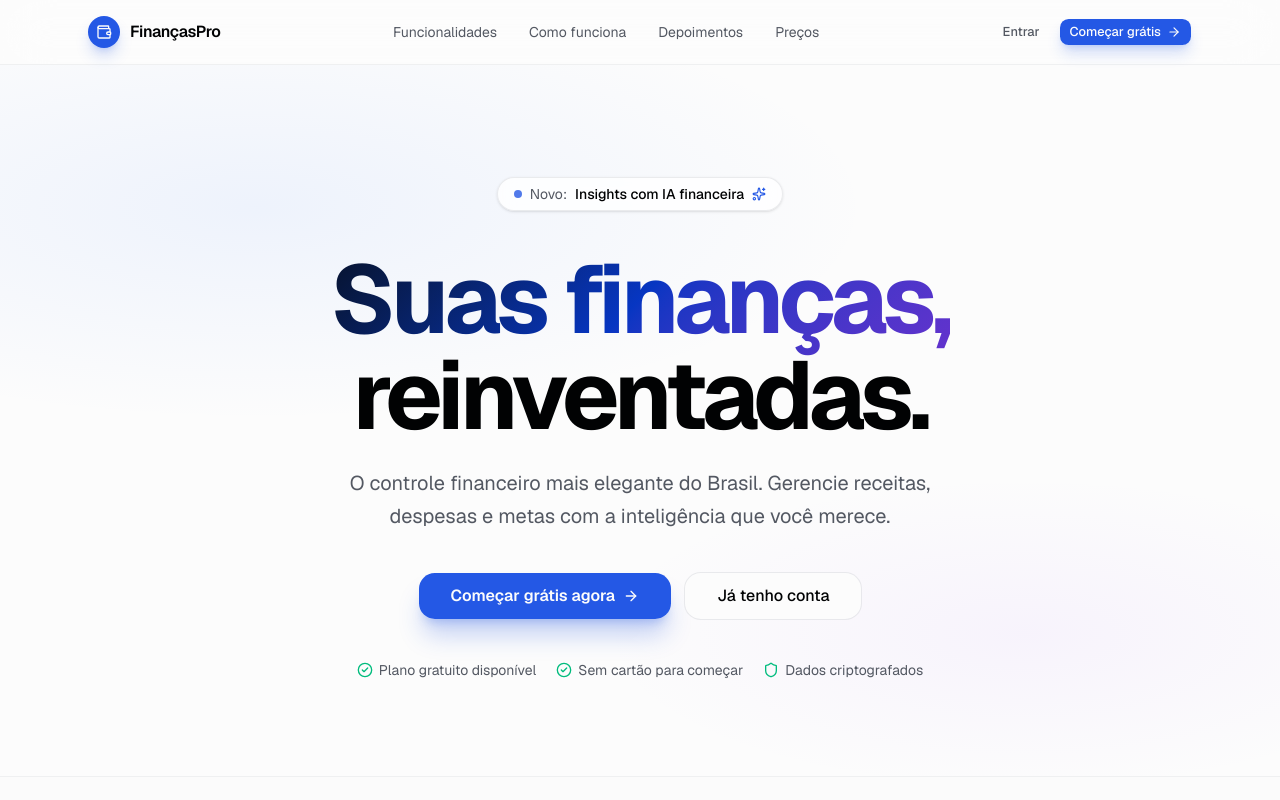
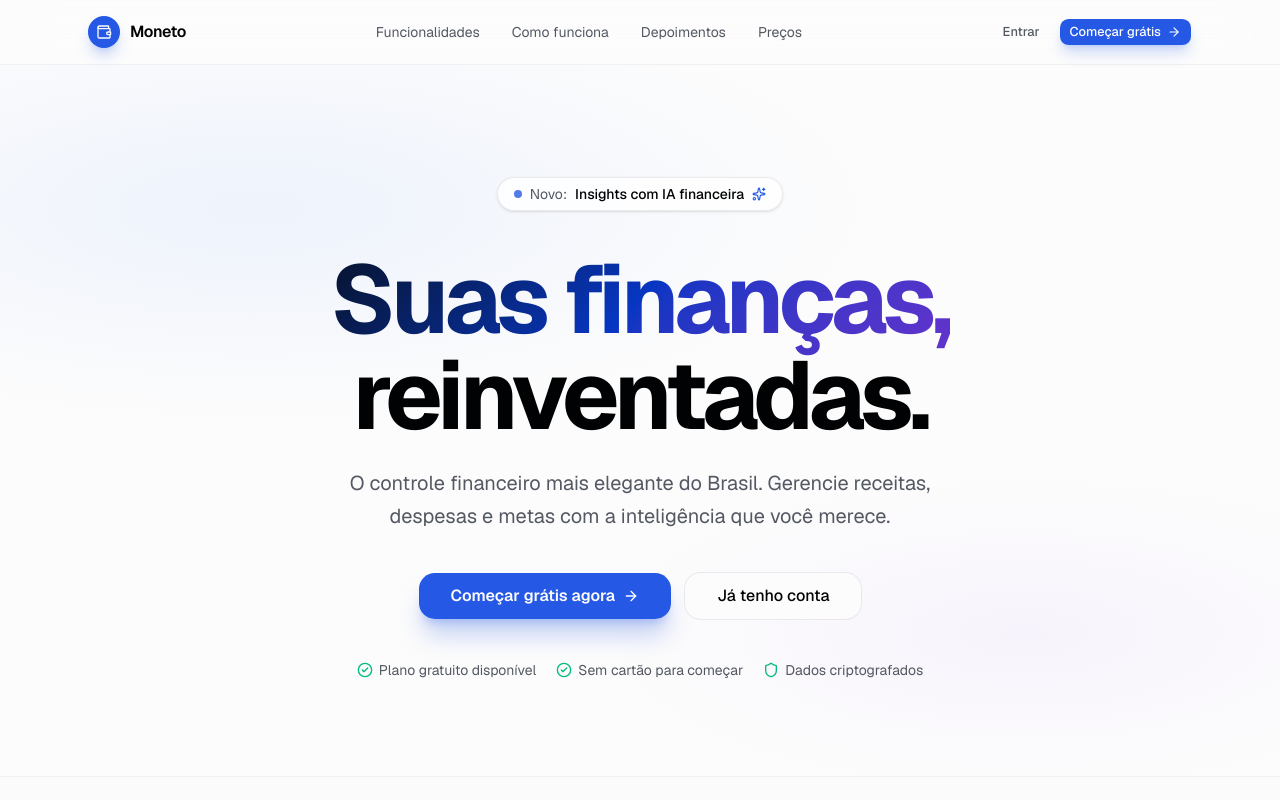
Before and after one commit to Andrew-mfa/appfinanceiro, a Next.js app: page / in a window 1280 px wide. Shown: the top 800 px of the page. Built offline with nearby package versions, Linux system fonts and the light colour scheme.

Commit message:
rebrand: rename FinançasPro to Moneto across entire codebase

```diff
--- a/app/layout.tsx
+++ b/app/layout.tsx
@@ -14,20 +14,20 @@ const geistMono = Geist_Mono({
 })
 
 export const metadata: Metadata = {
-  title: 'FinançasPro — Gestão Financeira Pessoal com IA',
+  title: 'Moneto — Gestão Financeira Pessoal com IA',
   description: 'O controle financeiro mais elegante do Brasil. Gerencie receitas, despesas e metas com inteligência artificial. Comece grátis.',
   metadataBase: new URL('https://appfinanceiro-kappa.vercel.app'),
   openGraph: {
-    title: 'FinançasPro — Gestão Financeira com IA',
+    title: 'Moneto — Gestão Financeira com IA',
     description: 'Controle suas finanças com um dashboard bonito, insights de IA e relatórios automáticos. Plano gratuito disponível.',
     url: 'https://appfinanceiro-kappa.vercel.app',
-    siteName: 'FinançasPro',
+    siteName: 'Moneto',
     locale: 'pt_BR',
     type: 'website',
   },
   twitter: {
     card: 'summary_large_image',
-    title: 'FinançasPro — Gestão Financeira com IA',
+    title: 'Moneto — Gestão Financeira com IA',
     description: 'Controle suas finanças com dashboard bonito e insights de IA. Comece grátis.',
   },
   keywords: ['finanças pessoais', 'controle financeiro', 'gestão financeira', 'app financeiro', 'dashboard financeiro', 'IA financeira'],
--- a/app/login/page.tsx
+++ b/app/login/page.tsx
@@ -59,7 +59,7 @@ export default function LoginPage() {
             <div className="w-9 h-9 rounded-xl bg-primary flex items-center justify-center shadow-lg shadow-primary/30">
               <Wallet className="w-4.5 h-4.5 text-primary-foreground" />
             </div>
-            <span className="font-bold text-white text-lg">FinançasPro</span>
+            <span className="font-bold text-white text-lg">Moneto</span>
           </Link>
 
           {/* Content */}
@@ -111,7 +111,7 @@ export default function LoginPage() {
           <div className="w-8 h-8 rounded-xl bg-primary flex items-center justify-center shadow-md shadow-primary/25">
             <Wallet className="w-4 h-4 text-primary-foreground" />
           </div>
-          <span className="font-bold">FinançasPro</span>
+          <span className="font-bold">Moneto</span>
         </div>
 
         <div className="w-full max-w-sm">
--- a/app/page.tsx
+++ b/app/page.tsx
@@ -132,7 +132,7 @@ export default function LandingPage() {
             <div className="w-8 h-8 rounded-xl bg-primary flex items-center justify-center shadow-lg shadow-primary/25">
               <Wallet className="w-4 h-4 text-primary-foreground" />
             </div>
-            <span className="font-semibold text-base tracking-tight">FinançasPro</span>
+            <span className="font-semibold text-base tracking-tight">Moneto</span>
           </div>
           <nav className="hidden md:flex items-center gap-8 text-sm text-muted-foreground">
             <a href="#features" className="hover:text-foreground transition-colors">Funcionalidades</a>
@@ -514,7 +514,7 @@ export default function LandingPage() {
               <div className="w-7 h-7 rounded-lg bg-primary flex items-center justify-center shadow-sm">
                 <Wallet className="w-3.5 h-3.5 text-primary-foreground" />
               </div>
-              <span className="font-semibold">FinançasPro</span>
+              <span className="font-semibold">Moneto</span>
             </div>
 
             <nav className="flex items-center gap-8 text-sm text-muted-foreground">
@@ -525,7 +525,7 @@ export default function LandingPage() {
             </nav>
 
             <p className="text-xs text-muted-foreground/60">
-              © {new Date().getFullYear()} FinançasPro. Feito com Next.js e Supabase.
+              © {new Date().getFullYear()} Moneto. Feito com Next.js e Supabase.
             </p>
           </div>
         </div>
--- a/app/pricing/page.tsx
+++ b/app/pricing/page.tsx
@@ -62,7 +62,7 @@ const faqs = [
   {
     question: 'O que é o Lifetime Deal (LTD)?',
     answer:
-      'O LTD é uma oferta de lançamento onde você paga uma única vez e tem acesso vitalício ao FinançasPro Pro, incluindo todas as atualizações futuras e suporte prioritário. É a melhor opção para quem quer o máximo sem mensalidade.',
+      'O LTD é uma oferta de lançamento onde você paga uma única vez e tem acesso vitalício ao Moneto Pro, incluindo todas as atualizações futuras e suporte prioritário. É a melhor opção para quem quer o máximo sem mensalidade.',
   },
   {
     question: 'Quais formas de pagamento são aceitas?',
@@ -137,7 +137,7 @@ export default function PricingPage() {
             <div className="w-8 h-8 rounded-xl bg-primary flex items-center justify-center shadow-lg shadow-primary/25">
               <Wallet className="w-4 h-4 text-primary-foreground" />
             </div>
-            <span className="font-semibold text-base tracking-tight">FinançasPro</span>
+            <span className="font-semibold text-base tracking-tight">Moneto</span>
           </Link>
           <div className="flex items-center gap-2">
             <Link href="/login">
@@ -368,7 +368,7 @@ export default function PricingPage() {
             Garantia de 7 dias
           </h2>
           <p className="text-muted-foreground leading-relaxed mb-7">
-            Experimente o FinançasPro Pro sem risco. Se não estiver satisfeito nos primeiros
+            Experimente o Moneto Pro sem risco. Se não estiver satisfeito nos primeiros
             7 dias, devolvemos 100% do seu dinheiro. Sem perguntas, sem burocracia.
           </p>
           <div className="flex flex-wrap items-center justify-center gap-5 text-sm text-muted-foreground">
@@ -431,7 +431,7 @@ export default function PricingPage() {
               <div className="w-7 h-7 rounded-lg bg-primary flex items-center justify-center shadow-sm">
                 <Wallet className="w-3.5 h-3.5 text-primary-foreground" />
               </div>
-              <span className="font-semibold">FinançasPro</span>
+              <span className="font-semibold">Moneto</span>
             </Link>
             <nav className="flex items-center gap-8 text-sm text-muted-foreground">
               <Link href="/" className="hover:text-foreground transition-colors">Início</Link>
@@ -439,7 +439,7 @@ export default function PricingPage() {
               <Link href="/register" className="hover:text-foreground transition-colors">Cadastrar</Link>
             </nav>
             <p className="text-xs text-muted-foreground/60">
-              © {new Date().getFullYear()} FinançasPro.
+              © {new Date().getFullYear()} Moneto.
             </p>
           </div>
         </div>
--- a/app/register/page.tsx
+++ b/app/register/page.tsx
@@ -89,7 +89,7 @@ export default function RegisterPage() {
 
             <div className="flex flex-col gap-3 mb-6 text-left">
               {[
-                'Abra seu e-mail e procure uma mensagem do FinançasPro',
+                'Abra seu e-mail e procure uma mensagem do Moneto',
                 'Clique em "Confirmar e-mail" dentro da mensagem',
                 'Após confirmar, faça login com suas credenciais',
               ].map((step, i) => (
@@ -146,7 +146,7 @@ export default function RegisterPage() {
             <div className="w-9 h-9 rounded-xl bg-primary flex items-center justify-center shadow-lg shadow-primary/30">
               <Wallet className="w-4.5 h-4.5 text-primary-foreground" />
             </div>
-            <span className="font-bold text-white text-lg">FinançasPro</span>
+            <span className="font-bold text-white text-lg">Moneto</span>
           </Link>
 
           <div className="py-16">
@@ -190,7 +190,7 @@ export default function RegisterPage() {
           <div className="w-8 h-8 rounded-xl bg-primary flex items-center justify-center shadow-md shadow-primary/25">
             <Wallet className="w-4 h-4 text-primary-foreground" />
           </div>
-          <span className="font-bold">FinançasPro</span>
+          <span className="font-bold">Moneto</span>
         </div>
 
         <div className="w-full max-w-sm">
--- a/components/layout/MobileNav.tsx
+++ b/components/layout/MobileNav.tsx
@@ -53,7 +53,7 @@ export function MobileNav() {
           <Wallet className="w-3.5 h-3.5 text-primary-foreground" />
         </div>
         <div className="flex flex-col">
-          <span className="font-bold text-sm leading-none">FinançasPro</span>
+          <span className="font-bold text-sm leading-none">Moneto</span>
           <span className="text-[9px] text-muted-foreground/60 uppercase tracking-widest">Premium</span>
         </div>
       </div>
@@ -76,7 +76,7 @@ export function MobileNav() {
                   <Wallet className="w-4 h-4 text-primary-foreground" />
                 </div>
                 <div>
-                  <p className="font-bold text-sm leading-none">FinançasPro</p>
+                  <p className="font-bold text-sm leading-none">Moneto</p>
                   <p className="text-[10px] text-muted-foreground/60 uppercase tracking-widest">Premium</p>
                 </div>
               </div>
--- a/components/layout/Sidebar.tsx
+++ b/components/layout/Sidebar.tsx
@@ -49,7 +49,7 @@ export function Sidebar() {
           <Wallet className="w-4 h-4 text-primary-foreground" />
         </div>
         <div className="flex flex-col">
-          <span className="font-bold text-sm leading-tight text-sidebar-foreground">FinançasPro</span>
+          <span className="font-bold text-sm leading-tight text-sidebar-foreground">Moneto</span>
           <span className="text-[10px] text-muted-foreground/70 leading-tight font-medium uppercase tracking-widest">Premium</span>
         </div>
       </div>
```
Also changed, not shown: 2 other files (tests, documents, lock files or other folders).
